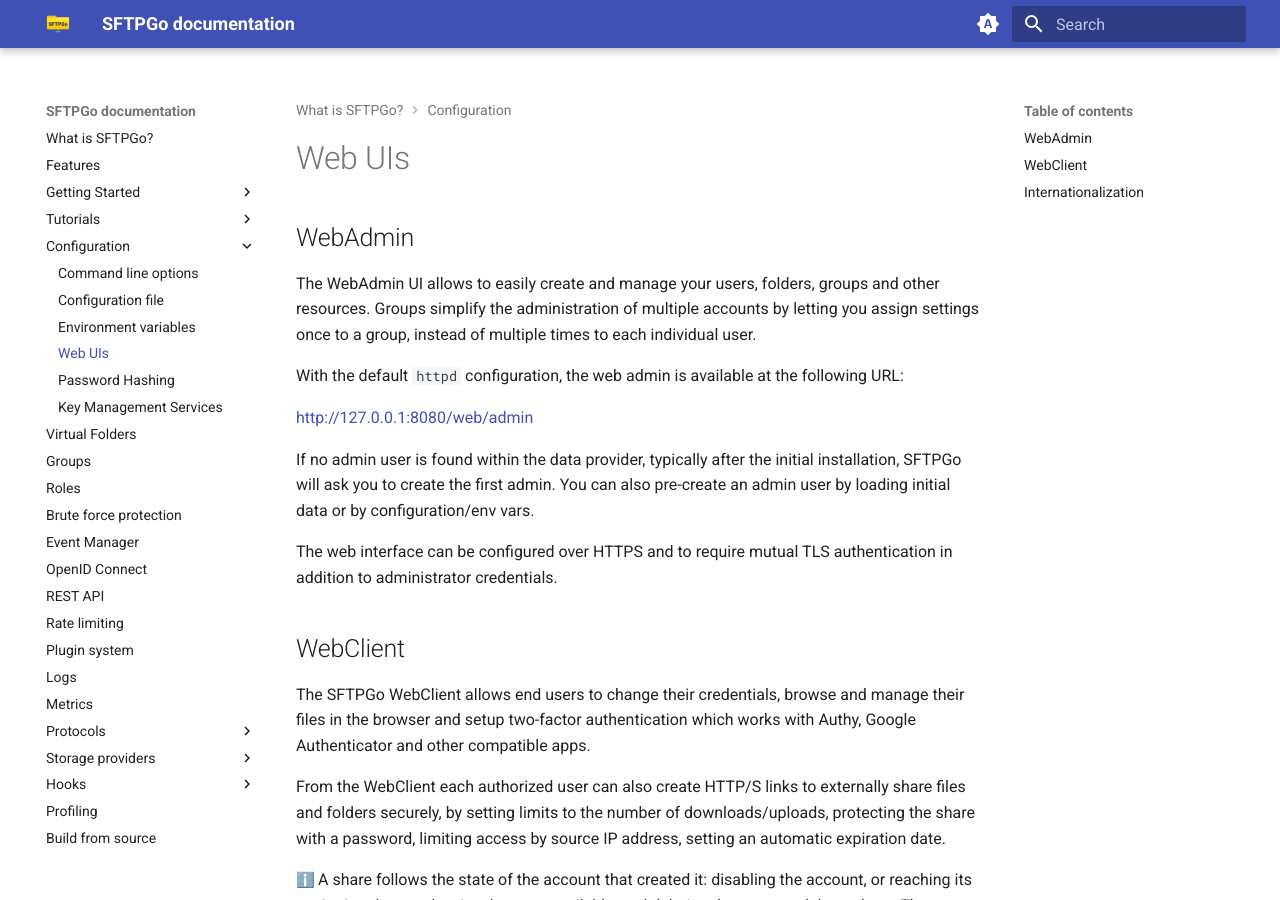
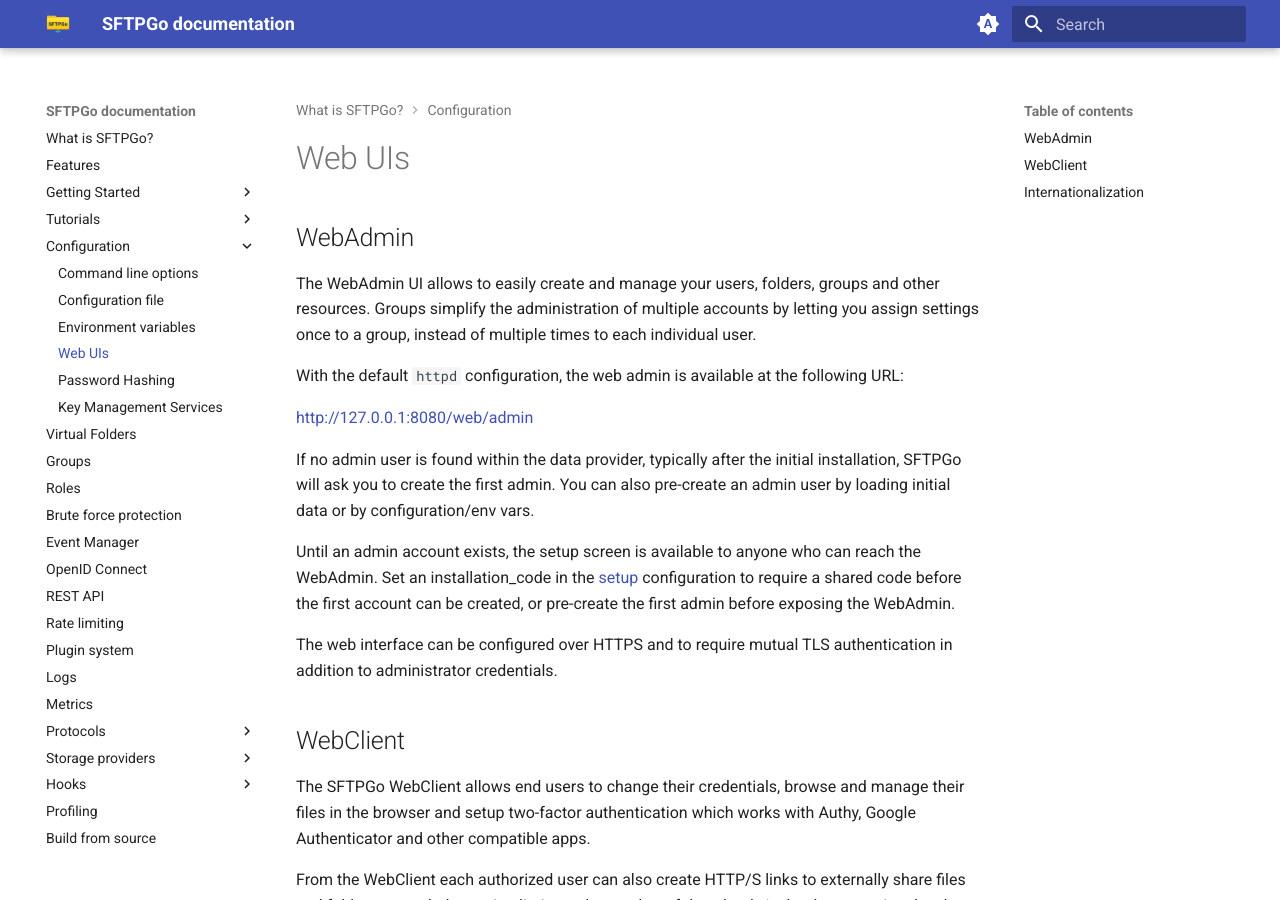
Before and after one commit to sftpgo/docs, an MkDocs documentation site: the page built from docs/web-interfaces.md, in a window 1280 px wide and 900 px high. Built offline with MkDocs 1.6.1 and Material for MkDocs 9.7.7, drawn with Linux system fonts in a browser that asks for light colours; emoji names are drawn with the system emoji font; the version menu is left out.

Commit message:
add a note about the installation code
Signed-off-by: Nicola Murino <nicola.murino@gmail.com>

```diff
--- a/docs/web-interfaces.md
+++ b/docs/web-interfaces.md
@@ -14,6 +14,8 @@ With the default `httpd` configuration, the web admin is available at the follow
 [http://127.0.0.1:8080/web/admin](http://127.0.0.1:8080/web/admin){:target="_blank"}
 
 If no admin user is found within the data provider, typically after the initial installation, SFTPGo will ask you to create the first admin. You can also pre-create an admin user by loading initial data or by configuration/env vars.
+
+Until an admin account exists, the setup screen is available to anyone who can reach the WebAdmin. Set an installation_code in the [setup](config-file.md#setup) configuration to require a shared code before the first account can be created, or pre-create the first admin before exposing the WebAdmin.
 
 The web interface can be configured over HTTPS and to require mutual TLS authentication in addition to administrator credentials.
 
```
